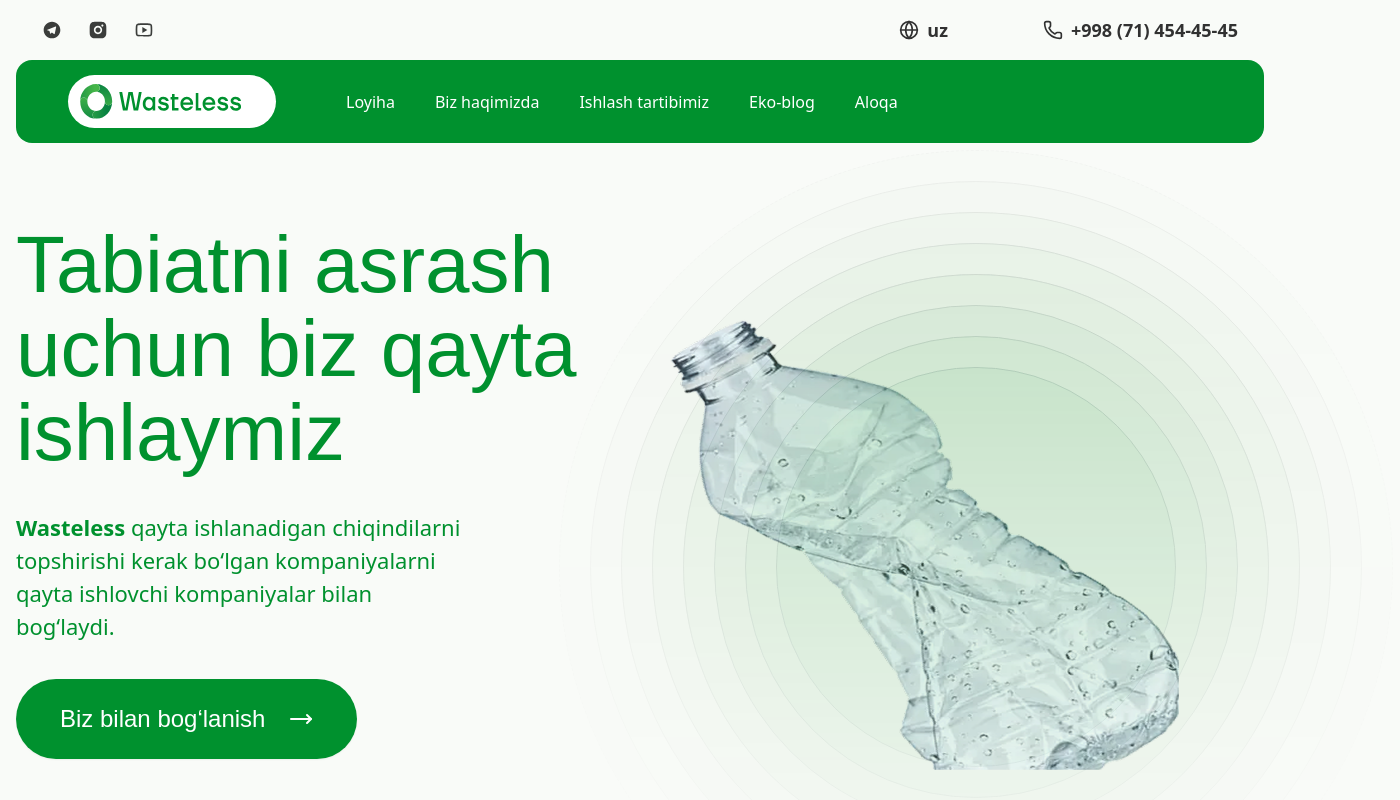
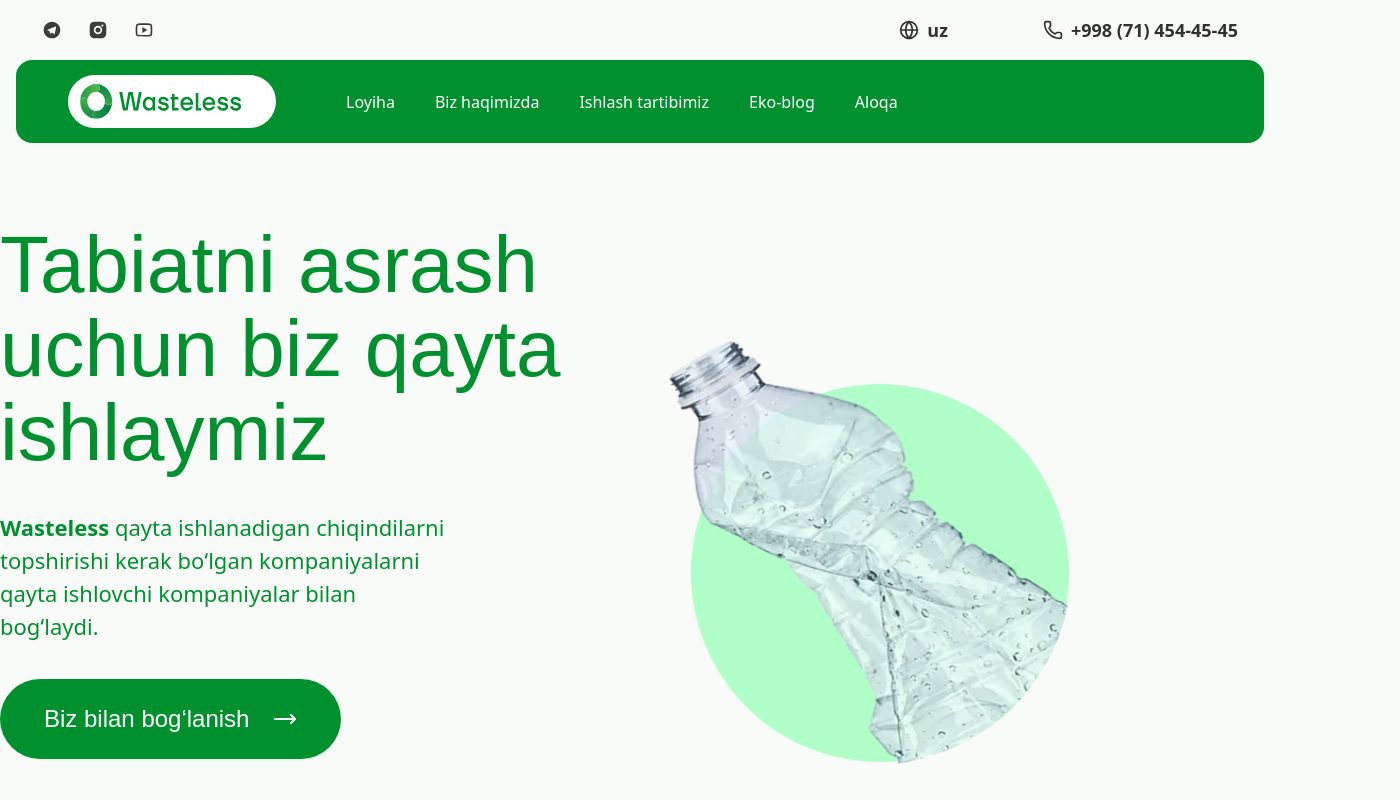
Before and after one commit to komiljohn/wasteless, a Next.js app: page / in a window 1280 px wide. Shown: the top 800 px of the page, 1400 px wide, since content can reach past the window. Built offline with nearby package versions, Linux system fonts and the light colour scheme; no server answers; a web font is replaced by a local one.

Commit message:
add animation

```diff
--- a/app/component/Hero/Banner.tsx
+++ b/app/component/Hero/Banner.tsx
@@ -4,16 +4,19 @@ import { useTranslations } from "next-intl";
 import React from "react";
 
 import FadeInWhenVisible from "@/components/animation/FadeInWhenVisible";
+
+import { Button } from "@/components/ui/button";
+
+import cls from "./banner.module.css";
+import BottleAnimation from "@/components/animation/BottleAnimation";
 import OpacityWhenVisible from "@/components/animation/OpacityWhenVisible";
-import { Ripple } from "@/components/magic-ui/RippleBackground";
-import { Button } from "@/components/ui/button";
 
 export default function Banner() {
   const t = useTranslations();
 
   return (
-    <div className="container mx-auto px-4 flex relative">
-      <div className="mt-20 max-w-[694px] max-sm:mt-[26px]">
+    <div className={`${cls.Hero} container  mx-auto relative`}>
+      <div className="mt-20 max-w-[694px]  max-sm:mt-[26px]">
         <FadeInWhenVisible delay={0.2}>
           <h1 className="text-[80px] leading-[84px] mb-9 font-days-one text-primary max-xl:text-[60px] max-xl:leading-[64px] max-sm:text-[26px] max-sm:leading-[29px] max-sm:mb-4">
             {t("weRecycleToSavePlanet")}
@@ -32,19 +35,27 @@ export default function Banner() {
           </Button>
         </FadeInWhenVisible>
       </div>
-      <OpacityWhenVisible delay={0.3}>
-        <div className="absolute -right-[120px] flex h-[848px] w-[848px] max-xl:h-[648px] max-xl:w-[648px] flex-col items-center justify-center overflow-hidden z-10 max-lg:hidden max-xl:top-8">
-          <div className="absolute top-[135px] max-xl:top-[50px] right-[221px] max-xl:right-[180px] max-h-[492px] w-[532px] h-[532px] max-xl:w-[390px] max-xl:h-[390px] overflow-hidden">
-            <Image
-              priority
-              fill
-              sizes="auto"
-              src="/images/bottle.png"
-              alt="wasted bottle"
-            />
+      <OpacityWhenVisible delay={0.4}>
+        <div className={`${cls.Hero__animation} `}>
+          <div className={cls.Hero__animation__line}></div>
+          <div className={cls.Hero__animation__line}></div>
+          <div className={cls.Hero__animation__line}></div>
+          <div className={cls.Hero__animation__line}></div>
+          <div className={cls.Hero__animation__line}></div>
+          <div className={cls.Hero__animation__line}></div>
+          <div className={cls.Hero__animation__line}></div>
+          <div className={cls.Hero__animation__round}></div>
+          <div className={cls.Hero__animation__img}>
+            <BottleAnimation delay={0.9}>
+              <Image
+                className={`${cls.Hero__animation__img1} hero__img `}
+                width={480}
+                height={480}
+                src={"/images/bottle.png"}
+                alt={"image"}
+              />
+            </BottleAnimation>
           </div>
-          <p className="z-10 whitespace-pre-wrap text-center text-5xl font-medium tracking-tighter text-white overflow-hidden bg-primary"></p>
-          <Ripple />
         </div>
       </OpacityWhenVisible>
     </div>
--- /dev/null
+++ b/app/component/Hero/banner.module.css
@@ -0,0 +1,300 @@
+.Hero {
+  width: 100%;
+  display: flex;
+}
+.Hero__content {
+  width: 58%;
+  margin-top: 128px;
+  margin-bottom: 158px;
+
+  @media screen and (max-width: 1340px) {
+    width: 45%;
+  }
+
+  @media screen and (max-width: 1140px) {
+    margin-top: 50px;
+    margin-bottom: 58px;
+  }
+
+  @media screen and (max-width: 780px) {
+    width: 100%;
+  }
+}
+
+.Hero__title {
+  color: #111;
+  font-family: "Montserrat";
+  font-size: 64px;
+  font-style: normal;
+  font-weight: 600;
+  line-height: 72px;
+  letter-spacing: -0.64px;
+  width: 100%;
+
+  @media screen and (max-width: 1340px) {
+    font-size: 54px;
+
+    line-height: 62px;
+  }
+
+  @media screen and (max-width: 1140px) {
+    font-size: 44px;
+
+    line-height: 52px;
+  }
+
+  @media screen and (max-width: 780px) {
+    font-size: 34px;
+
+    line-height: 42px;
+  }
+}
+
+.Hero__text {
+  color: #444;
+  /* Subtitle/Regular */
+  font-family: "Montserrat";
+  font-size: 20px;
+  font-style: normal;
+  font-weight: 400;
+  line-height: 28px;
+  width: 100%;
+  margin-top: 24px;
+  margin-bottom: 32px;
+
+  @media screen and (max-width: 1340px) {
+    font-size: 18px;
+
+    line-height: 25px;
+  }
+
+  @media screen and (max-width: 1140px) {
+    font-size: 15px;
+
+    line-height: 20px;
+  }
+
+  @media screen and (max-width: 780px) {
+    margin-top: 14px;
+    margin-bottom: 22px;
+  }
+}
+
+.Hero__animation {
+  width: 100%;
+  max-width: 848px;
+  aspect-ratio: 1/1;
+  position: absolute;
+  top: -150px;
+  right: -300px;
+
+  @media screen and (max-width: 1340px) {
+    max-width: 800px;
+    top: 30px;
+    right: 0;
+  }
+
+  @media screen and (max-width: 1000px) {
+    max-width: 650px;
+    top: 20px;
+  }
+
+  @media screen and (max-width: 1140px) {
+    max-width: 560px;
+  }
+
+  @media screen and (max-width: 780px) {
+    display: none;
+  }
+}
+.Hero__animation__line {
+  border-radius: 100%;
+  border: 1px solid #27ce5d;
+  width: 100%;
+  aspect-ratio: 1/1;
+  position: absolute;
+  z-index: 1;
+}
+.Hero__animation__line:nth-child(1) {
+  opacity: 0.1;
+  animation: test 2s ease-in infinite;
+}
+
+.Hero__animation__line:nth-child(2) {
+  width: calc(100% - 7.54%);
+  margin: calc(7.54% / 2);
+  opacity: 0.3;
+  animation: test2 2s ease-in infinite;
+}
+
+.Hero__animation__line:nth-child(3) {
+  width: calc(100% - (7.54% * 2));
+  margin: calc(7.54%);
+  opacity: 0.4;
+  animation: test3 2s ease-in infinite;
+}
+
+.Hero__animation__line:nth-child(4) {
+  width: calc(100% - (7.54% * 3));
+  margin: calc((7.54% * 3) / 2);
+  opacity: 0.5;
+  animation: test4 2s ease-in infinite;
+}
+
+.Hero__animation__line:nth-child(5) {
+  width: calc(100% - (7.54% * 4));
+  margin: calc((7.54% * 4) / 2);
+  opacity: 0.6;
+  animation: test5 2s ease-in infinite;
+}
+
+.Hero__animation__line:nth-child(6) {
+  width: calc(100% - (7.54% * 5));
+  margin: calc((7.54% * 5) / 2);
+  opacity: 0.7;
+  animation: test6 2s ease-in infinite;
+}
+
+.Hero__animation__line:nth-child(7) {
+  width: calc(100% - (7.54% * 6));
+  margin: calc((7.54% * 6) / 2);
+  opacity: 0.8;
+  animation: test7 2s ease-in infinite;
+}
+
+.Hero__animation__round {
+  width: calc(100% - (7.54% * 7));
+  margin: calc((7.54% * 7) / 2);
+
+  border-radius: 100%;
+  aspect-ratio: 1/1;
+  position: absolute;
+  background-color: #b0ffc9;
+  z-index: 1;
+  overflow: hidden;
+}
+
+.Hero__animation__img {
+  overflow: hidden;
+  position: absolute;
+  z-index: 2;
+  width: calc(100% - 42%);
+  margin: 15.6%;
+  aspect-ratio: 1/1;
+  border-radius: 200px;
+
+  @media screen and (max-width: 1340px) {
+    margin: 15.98%;
+  }
+
+  @media screen and (max-width: 1140px) {
+    margin: 17%;
+  }
+}
+
+.Hero__animation__img1 {
+  margin-top: 0px;
+  margin-left: 40px;
+  position: absolute;
+  z-index: 2;
+  aspect-ratio: 1/1;
+  width: 100%;
+}
+
+@keyframes test {
+  0% {
+    opacity: 0;
+  }
+
+  94% {
+    opacity: 0.2;
+  }
+
+  100% {
+    opacity: 0;
+  }
+}
+
+@keyframes test2 {
+  0% {
+    opacity: 0;
+  }
+
+  84% {
+    opacity: 0.3;
+  }
+
+  100% {
+    opacity: 0;
+  }
+}
+
+@keyframes test3 {
+  0% {
+    opacity: 0;
+  }
+
+  70% {
+    opacity: 0.4;
+  }
+
+  100% {
+    opacity: 0;
+  }
+}
+
+@keyframes test4 {
+  0% {
+    opacity: 0;
+  }
+
+  56% {
+    opacity: 0.5;
+  }
+
+  100% {
+    opacity: 0;
+  }
+}
+
+@keyframes test5 {
+  0% {
+    opacity: 0;
+  }
+
+  42% {
+    opacity: 0.6;
+  }
+
+  100% {
+    opacity: 0;
+  }
+}
+
+@keyframes test6 {
+  0% {
+    opacity: 0;
+  }
+
+  28% {
+    opacity: 0.7;
+  }
+
+  100% {
+    opacity: 0;
+  }
+}
+
+@keyframes test7 {
+  0% {
+    opacity: 0;
+  }
+
+  14% {
+    opacity: 0.8;
+  }
+
+  100% {
+    opacity: 0;
+  }
+}
--- /dev/null
+++ b/components/animation/BottleAnimation.tsx
@@ -0,0 +1,33 @@
+"use client";
+
+import { motion, MotionProps } from "framer-motion";
+import React, { ReactNode } from "react";
+
+interface Props extends MotionProps {
+  children: ReactNode;
+  className?: string;
+  delay?: number;
+}
+
+export default function BottleAnimation({ children, delay, ...props }: Props) {
+  return (
+    <motion.div
+      initial={{ x: 200, y: 200, opacity: 0 }}
+      animate={{ x: 0, y: 0, opacity: 1 }}
+      transition={{
+        duration: 0.5,
+        delay,
+        type: "spring",
+        stiffness: 100,
+        // damping: 20,
+        // ease: "bounce",
+        bounce: 0.4,
+      }}
+      whileInView={{ x: 0, y: 0, opacity: 1 }}
+      viewport={{ once: false }}
+      className={props.className ?? ""}
+    >
+      {children}
+    </motion.div>
+  );
+}
```
